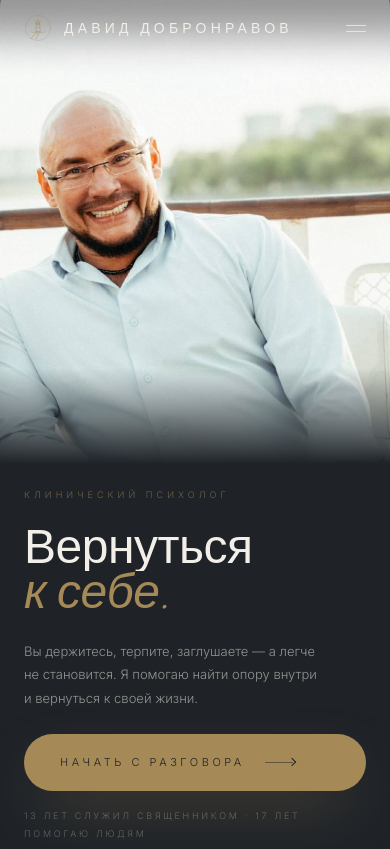
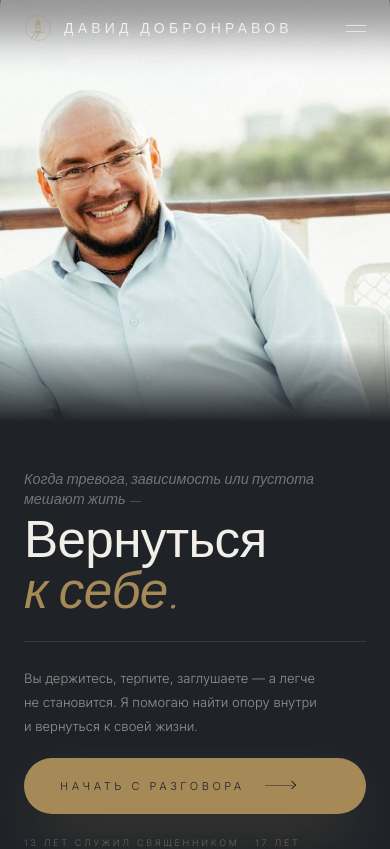
Before and after one commit to alexolenich6-ui/website, a Next.js app in the folder dobronravov-landing/: page / in a window 390 px wide. Shown: the top 849 px of the page. Built offline with nearby package versions, Linux system fonts and the light colour scheme.

Commit message:
Hero: single unified layout with order swap — same content, adapts responsively
https://claude.ai/code/session_01RhTwL9TkLn9oPw3YHoyXKS

```diff
--- a/dobronravov-landing/src/components/Hero.tsx
+++ b/dobronravov-landing/src/components/Hero.tsx
@@ -30,80 +30,34 @@ export default function Hero() {
   const ref = useRef<HTMLElement>(null);
 
   return (
-    <section ref={ref} id="hero" className="w-full bg-ink">
-
-      {/* ══════════════════════════════════════════
-          MOBILE LAYOUT (< lg)
-          Photo on top, text on bottom — clean stack
-      ══════════════════════════════════════════ */}
-      <div className="lg:hidden flex flex-col min-h-[100svh]">
-
-        {/* Photo — top ~55% */}
-        <div className="relative w-full" style={{ height: "55svh" }}>
+    <section
+      ref={ref}
+      id="hero"
+      className="w-full bg-ink flex flex-col lg:grid lg:grid-cols-2 min-h-[100svh]"
+    >
+      {/* PHOTO — top on mobile, right column on desktop */}
+      <div className="relative order-1 lg:order-2 h-[50svh] lg:h-auto overflow-hidden">
         <Image
           src={asset("/portrait/band.jpg")}
           alt="Давид Добронравов"
           fill
-            className="object-cover object-top"
+          className="object-cover object-top lg:object-center"
           priority
-            sizes="100vw"
+          sizes="(max-width: 1024px) 100vw, 50vw"
         />
-          {/* Bottom fade into ink */}
-          <div className="absolute inset-x-0 bottom-0 h-24 bg-gradient-to-t from-ink to-transparent" />
+        {/* Mobile: fade bottom into ink */}
+        <div className="lg:hidden absolute inset-x-0 bottom-0 h-20 bg-gradient-to-t from-ink to-transparent" />
+        {/* Desktop: gentle left edge only */}
+        <div className="hidden lg:block absolute inset-y-0 left-0 w-16 bg-gradient-to-r from-ink to-transparent" />
+        <div className="hidden lg:block absolute inset-x-0 top-0 h-24 bg-gradient-to-b from-ink/50 to-transparent" />
+        <div className="hidden lg:block absolute inset-x-0 bottom-0 h-24 bg-gradient-to-t from-ink/50 to-transparent" />
       </div>
 
-        {/* Text — bottom ~45%, solid ink */}
-        <div className="flex flex-col gap-6 px-6 pt-6 pb-10 bg-ink flex-1">
-          <motion.p
-            variants={reveal}
-            initial="hidden"
-            animate="visible"
-            custom={0}
-            className="font-sans text-[9px] font-light tracking-[0.45em] uppercase text-gold/60"
-          >
-            Клинический психолог
-          </motion.p>
+      {/* TEXT — bottom on mobile, left column on desktop */}
+      <div className="order-2 lg:order-1 flex flex-col justify-between bg-ink px-6 md:px-12 lg:px-16 xl:px-24 pt-8 lg:pt-40 pb-10 lg:pb-16">
 
-          <h1 className="font-serif font-light leading-[0.94] tracking-[-0.03em]">
-            <span className="block overflow-hidden">
-              <motion.span variants={reveal} initial="hidden" animate="visible" custom={1}
-                className="block text-[clamp(3rem,12vw,5rem)] text-paper">
-                Вернуться
-              </motion.span>
-            </span>
-            <span className="block overflow-hidden">
-              <motion.span variants={reveal} initial="hidden" animate="visible" custom={2}
-                className="block text-[clamp(3rem,12vw,5rem)] italic text-gold">
-                к&nbsp;себе.
-              </motion.span>
-            </span>
-          </h1>
-
-          <motion.p variants={fadeUp} initial="hidden" animate="visible" custom={0}
-            className="font-sans text-[13px] font-light leading-[1.8] text-paper/55 max-w-[360px]">
-            Вы держитесь, терпите, заглушаете — а легче не&nbsp;становится.
-            Я&nbsp;помогаю найти опору внутри и&nbsp;вернуться к&nbsp;своей жизни.
-          </motion.p>
-
-          <motion.div variants={fadeUp} initial="hidden" animate="visible" custom={1}
-            className="flex flex-col gap-4">
-            <CtaButton />
-            <p className="font-sans text-[9px] font-light tracking-[0.3em] uppercase text-paper/30 leading-[2]">
-              13&nbsp;лет служил священником · 17&nbsp;лет помогаю людям
-            </p>
-          </motion.div>
-        </div>
-      </div>
-
-      {/* ══════════════════════════════════════════
-          DESKTOP LAYOUT (≥ lg)
-          True 50/50 split — text left, photo right
-      ══════════════════════════════════════════ */}
-      <div className="hidden lg:grid lg:grid-cols-2 min-h-[100svh]">
-
-        {/* LEFT — solid ink, all text */}
-        <div className="flex flex-col justify-between px-16 xl:px-24 pt-40 pb-16 bg-ink">
-          <div className="overflow-hidden">
+        {/* Eyebrow — hidden on mobile to save space */}
+        <div className="overflow-hidden hidden lg:block">
           <motion.p
             variants={reveal}
             initial="hidden"
@@ -115,14 +69,15 @@ export default function Hero() {
           </motion.p>
         </div>
 
-          <div className="space-y-3">
+        {/* Headline */}
+        <div className="space-y-2 lg:space-y-4 mt-4 lg:mt-0">
           <div className="overflow-hidden">
             <motion.p
               variants={reveal}
               initial="hidden"
               animate="visible"
               custom={1}
-                className="font-serif italic font-light text-[clamp(1rem,1.6vw,1.4rem)] leading-[1.4] text-paper/40"
+              className="font-serif italic font-light text-[clamp(0.9rem,3.5vw,1.4rem)] leading-[1.4] text-paper/40"
             >
               Когда тревога, зависимость или пустота мешают жить —
             </motion.p>
@@ -132,7 +87,7 @@ export default function Hero() {
             <span className="block overflow-hidden pb-1">
               <motion.span
                 variants={reveal} initial="hidden" animate="visible" custom={2}
-                  className="block text-[clamp(4rem,7.5vw,8.5rem)] text-paper"
+                className="block text-[clamp(3.2rem,10vw,8rem)] text-paper"
               >
                 Вернуться
               </motion.span>
@@ -140,7 +95,7 @@ export default function Hero() {
             <span className="block overflow-hidden">
               <motion.span
                 variants={reveal} initial="hidden" animate="visible" custom={3}
-                  className="block text-[clamp(4rem,7.5vw,8.5rem)] italic text-gold"
+                className="block text-[clamp(3.2rem,10vw,8rem)] italic text-gold"
               >
                 к&nbsp;себе.
               </motion.span>
@@ -148,41 +103,21 @@ export default function Hero() {
           </h1>
         </div>
 
+        {/* Bottom content */}
         <motion.div
           variants={fadeUp} initial="hidden" animate="visible" custom={0}
-            className="flex flex-col gap-6 pt-8 border-t border-paper/10"
+          className="flex flex-col gap-5 pt-6 mt-6 border-t border-paper/10"
         >
-            <p className="font-sans text-[14px] font-light leading-[1.85] text-paper/55 max-w-[420px]">
+          <p className="font-sans text-[13px] lg:text-[14px] font-light leading-[1.85] text-paper/55 max-w-[420px]">
             Вы держитесь, терпите, заглушаете — а легче не&nbsp;становится.
             Я&nbsp;помогаю найти опору внутри и&nbsp;вернуться к&nbsp;своей жизни.
           </p>
-            <div className="flex flex-col gap-4">
           <CtaButton />
-              <p className="font-sans text-[10px] font-light tracking-[0.3em] uppercase text-paper/30 leading-[2]">
+          <p className="font-sans text-[9px] lg:text-[10px] font-light tracking-[0.3em] uppercase text-paper/30 leading-[2]">
             13&nbsp;лет служил священником · 17&nbsp;лет помогаю людям
           </p>
-            </div>
         </motion.div>
       </div>
-
-        {/* RIGHT — photo only, no text */}
-        <div className="relative overflow-hidden">
-          <Image
-            src={asset("/portrait/band.jpg")}
-            alt="Давид Добронравов"
-            fill
-            className="object-cover object-center"
-            priority
-            sizes="50vw"
-          />
-          {/* Gentle left edge fade into ink */}
-          <div className="absolute inset-y-0 left-0 w-20 bg-gradient-to-r from-ink to-transparent pointer-events-none" />
-          {/* Top/bottom fades */}
-          <div className="absolute inset-x-0 top-0 h-28 bg-gradient-to-b from-ink/60 to-transparent pointer-events-none" />
-          <div className="absolute inset-x-0 bottom-0 h-28 bg-gradient-to-t from-ink/60 to-transparent pointer-events-none" />
-        </div>
-      </div>
-
     </section>
   );
 }
```
Lines whose indentation alone changed are shown as unchanged.
